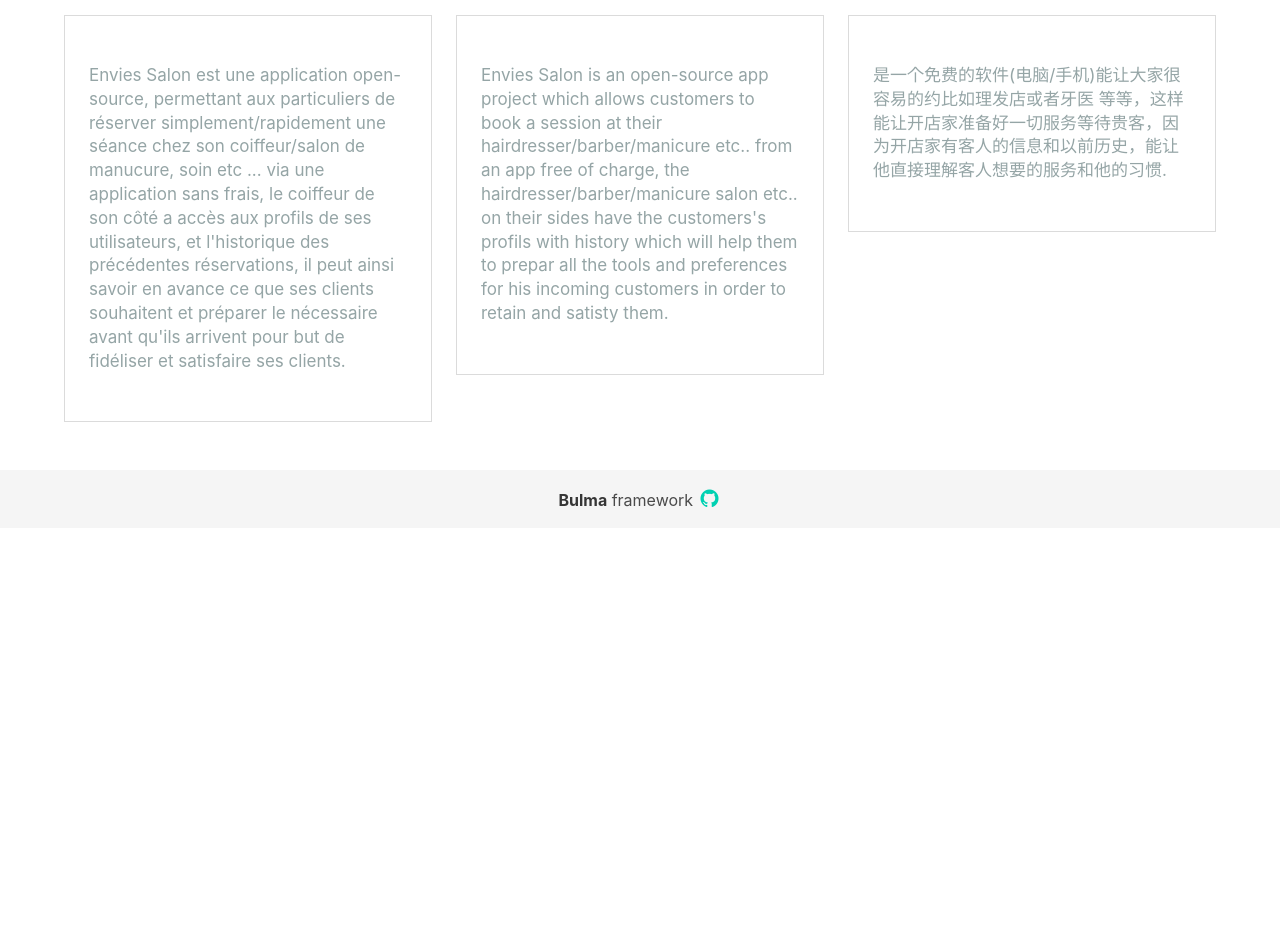
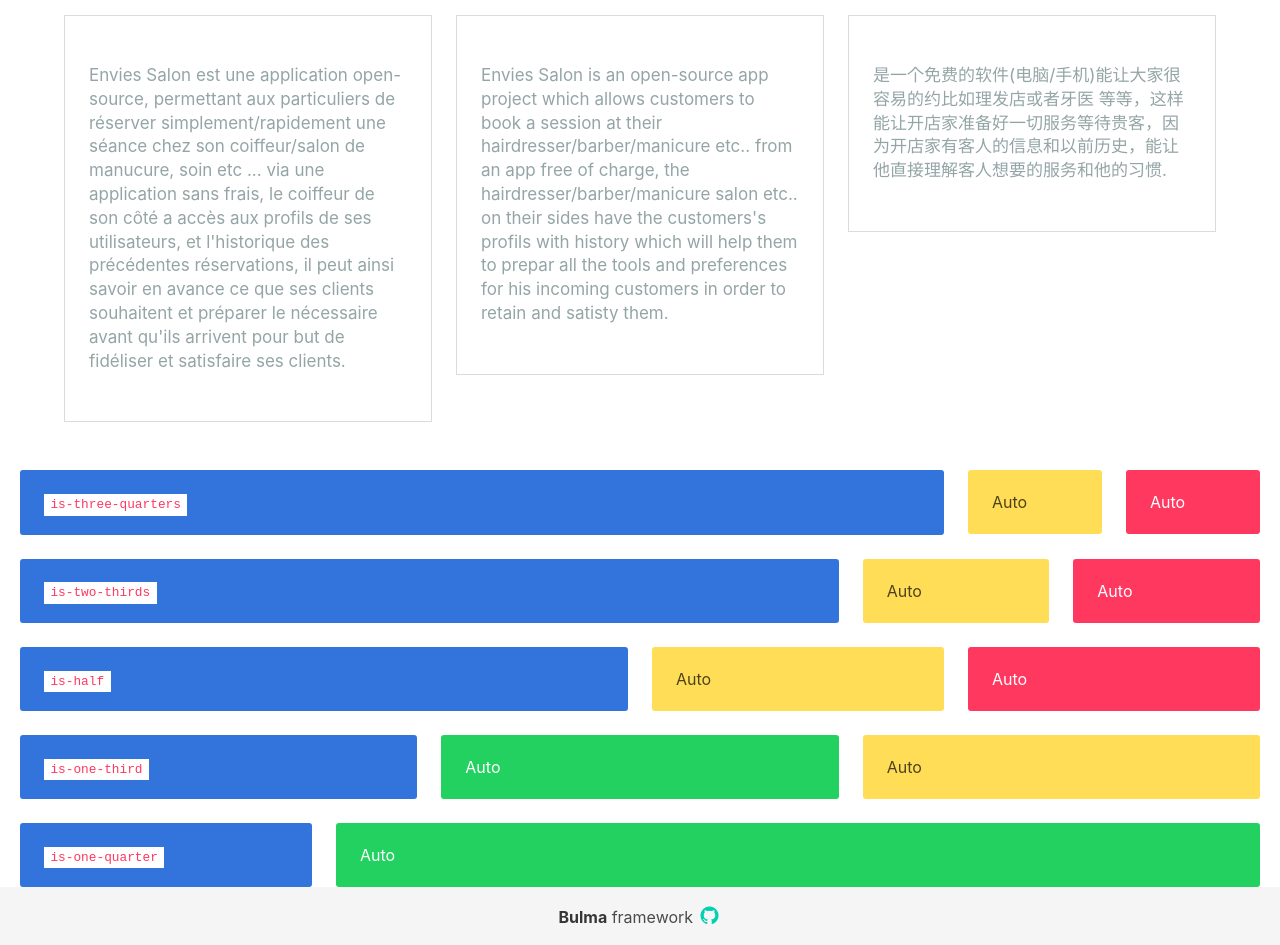
Before and after one commit to Yunight/EnviesSalon, a plain HTML site: page index.html in a window 1280 px wide. Shown: the part 677-1622 px from the top of the page. Before the commit the page ends 1205 px from the top, so only its background shows below. Drawn offline with Linux system fonts and the light colour scheme.

Commit message:
test grids bulma

```diff
--- a/index.html
+++ b/index.html
@@ -85,6 +85,74 @@
     </div>
   </div>
 
+	<div class="container is-fluid">
+	  <div class="columns">
+		  <div class="column is-three-quarters">
+			<p class="notification is-info">
+			  <code class="html">is-three-quarters</code>
+			</p>
+		  </div>
+		  <div class="column">
+			<p class="notification is-warning">Auto</p>
+		  </div>
+		  <div class="column">
+			<p class="notification is-danger">Auto</p>
+		  </div>
+		</div>
+
+		<div class="columns">
+		  <div class="column is-two-thirds">
+			<p class="notification is-info">
+			  <code class="html">is-two-thirds</code>
+			</p>
+		  </div>
+		  <div class="column">
+			<p class="notification is-warning">Auto</p>
+		  </div>
+		  <div class="column">
+			<p class="notification is-danger">Auto</p>
+		  </div>
+		</div>
+
+		<div class="columns">
+		  <div class="column is-half">
+			<p class="notification is-info">
+			  <code class="html">is-half</code>
+			</p>
+		  </div>
+		  <div class="column">
+			<p class="notification is-warning">Auto</p>
+		  </div>
+		  <div class="column">
+			<p class="notification is-danger">Auto</p>
+		  </div>
+		</div>
+
+		<div class="columns">
+		  <div class="column is-one-third">
+			<p class="notification is-info">
+			  <code class="html">is-one-third</code>
+			</p>
+		  </div>
+		  <div class="column">
+			<p class="notification is-success">Auto</p>
+		  </div>
+		  <div class="column">
+			<p class="notification is-warning">Auto</p>
+		  </div>
+		</div>
+
+		<div class="columns">
+		  <div class="column is-one-quarter">
+			<p class="notification is-info">
+			  <code class="html">is-one-quarter</code>
+			</p>
+		  </div>
+		  <div class="column">
+			<p class="notification is-success">Auto</p>
+		  </div>
+		</div>
+  </div>
 
   <footer class="footer">
     <div class="container">
```
